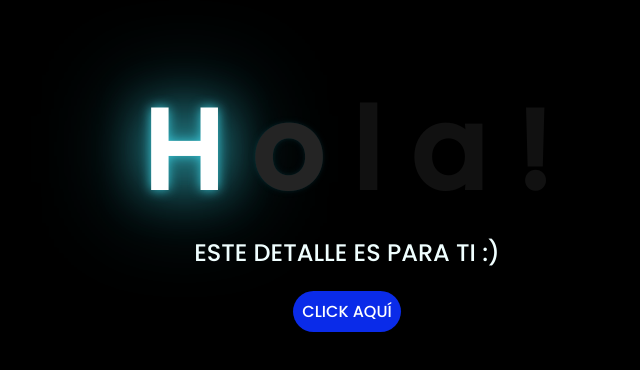
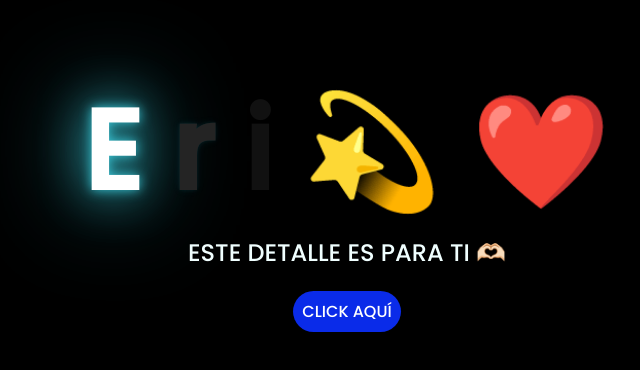
Before and after one commit to Pedroperezp/flores, a plain HTML site: page index.html in a window 1280 px wide. Shown: the part 136-506 px from the top of the page, without its empty margins (301-941 px from the left). Drawn offline with Linux system fonts and the light colour scheme.

Commit message:
Update index.html

```diff
--- a/index.html
+++ b/index.html
@@ -12,14 +12,14 @@
 
 <body>
     <div class="greetings">
-        <span>H</span>
-        <span>o</span>
-        <span>l</span>
-        <span>a</span>
-        <span>!</span>
+        <span>E</span>
+        <span>r</span>
+        <span>i</span>
+        <span>💫</span>
+        <span>❤️</span>
     </div>
     <div class="description">
-        <span>ESTE DETALLE ES PARA TI :)</span>
+        <span>ESTE DETALLE ES PARA TI 🫶🏻</span>
     </div>
     <div class="button">
         <button class="botones">
```
